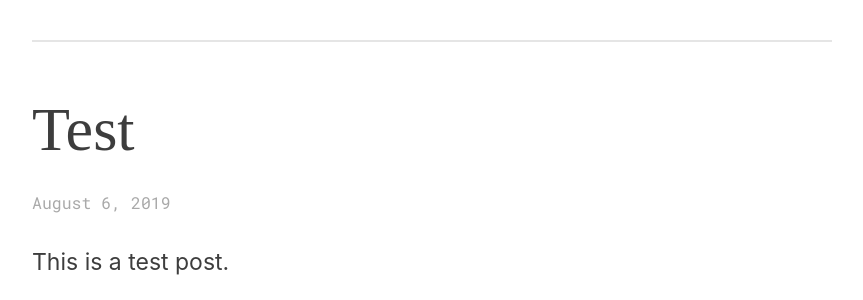
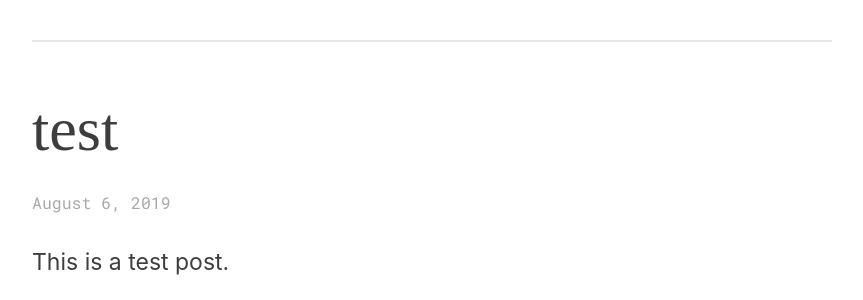
Before and after one commit to lmw13/lmw13, a Jekyll site: the page built from index.html, in a window 1280 px wide. Shown: the part 166-466 px from the top of the page, without its empty margins (208-1071 px from the left). Built offline with Jekyll 4.4.1, drawn with Linux system fonts in a browser that asks for light colours; some web fonts are replaced; the list of posts is cut into pages by our own code.

Commit message:
Update style.css

```diff
--- a/css/style.css
+++ b/css/style.css
@@ -97,7 +97,8 @@ h3,
 }
 
 h1 {
-	font-family: 'Jolly Lodger', serif;
+	font-family: 'Lacquer', serif;
+	text-transform: lowercase;
 	font-size: 3.2em;
 	line-height: 1.15em;
 }
@@ -127,8 +128,9 @@ h1 {
 }
 
 h2 {
-	font-family: 'Jolly Lodger', serif;
+	font-family: 'Lacquer', serif;
 	font-size: 2.7em;
+	text-transform: lowercase;
 	line-height: 1.15em;
 }
 
```
